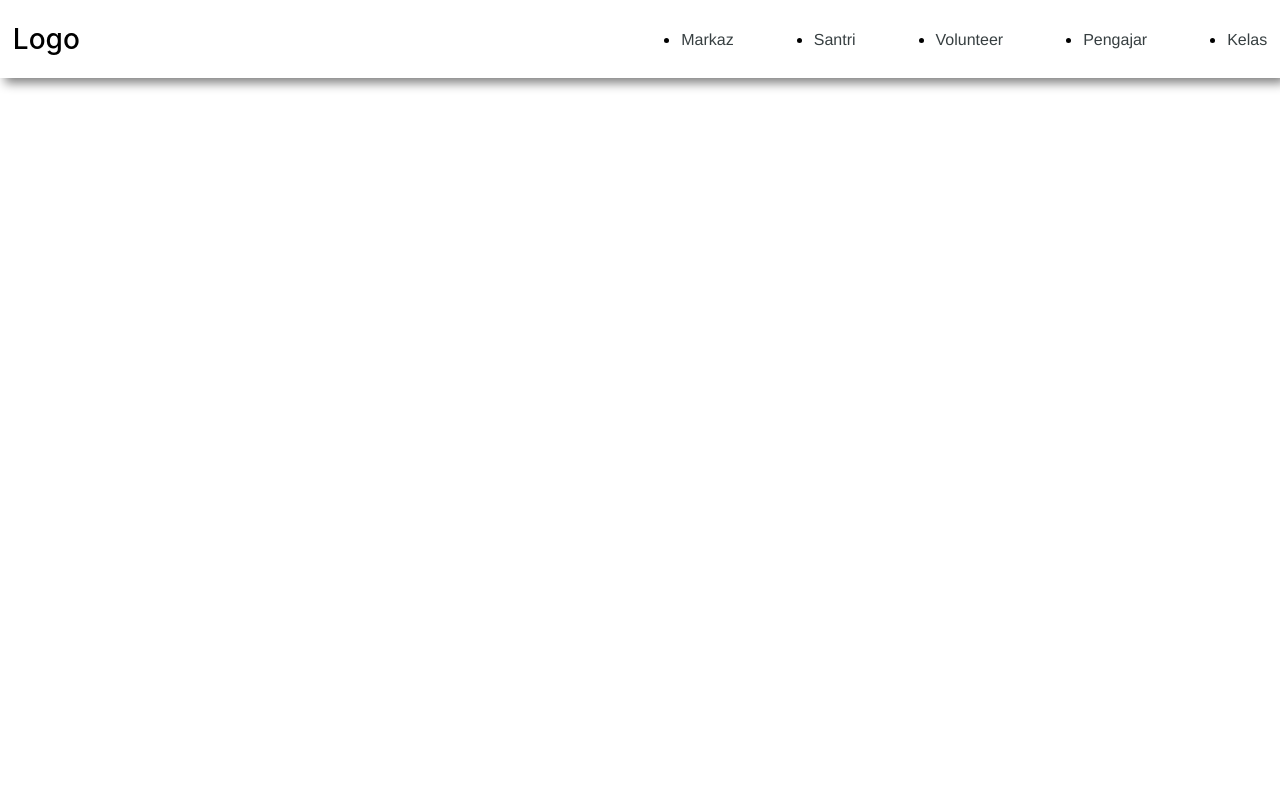
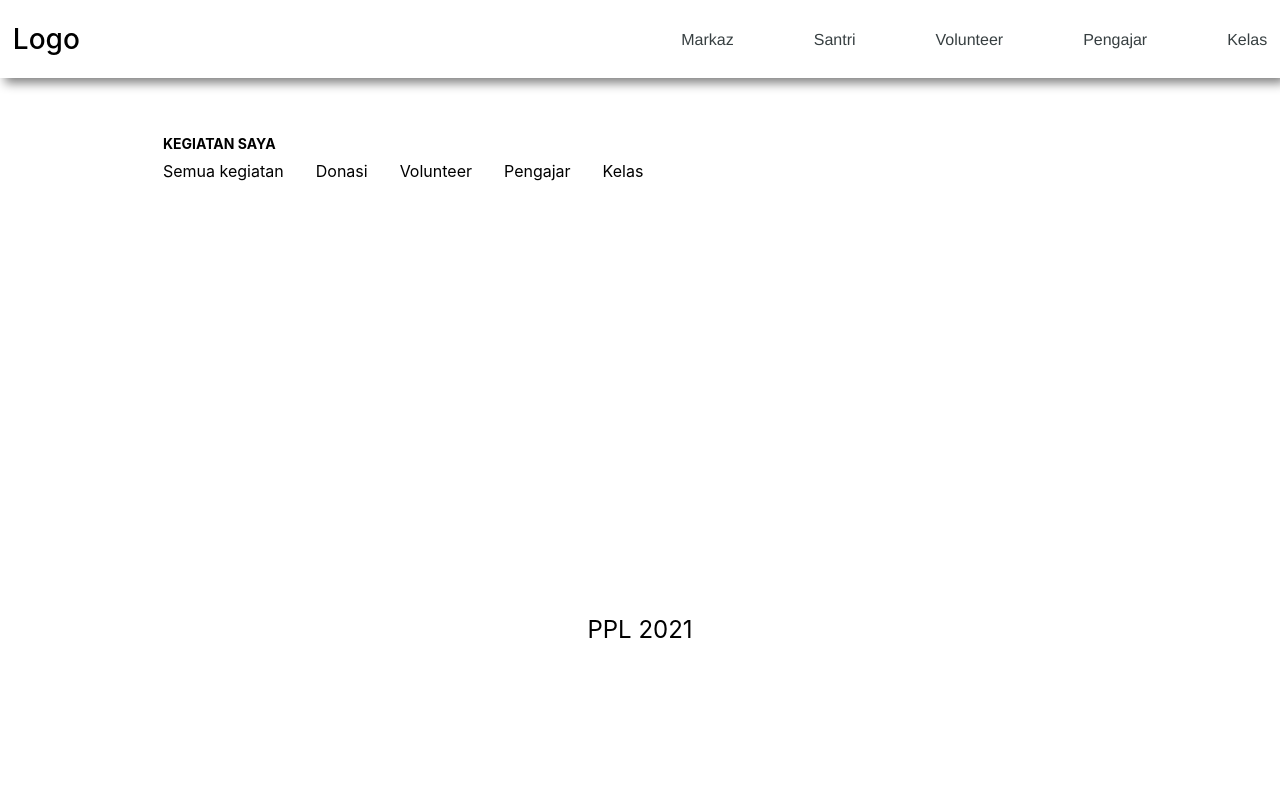
Before and after one commit to hazlazuardi/markaz-pillar-fe, a Next.js app: page /myactivity in a window 1280 px wide. Shown: the top 800 px of the page. Built offline with nearby package versions, Linux system fonts and the light colour scheme.

Commit message:
Added header for myactivity

```diff
--- a/pages/myactivity.js
+++ b/pages/myactivity.js
@@ -1,12 +1,33 @@
 //import Head from 'next/head'
 import styles from '../styles/Home.module.css'
 import Layout from "../component/layout"
+import Grid from '@material-ui/core/Grid'
+import Paper from '@material-ui/core/Paper'
 
 export default function Home() {
   return (
   <Layout>
-    <div className={styles.container}>
+    <div className={styles.container2}>
+      <Grid container
+        direction="column"
+        justifyContent="space-around"
+        alignItems="stretch">
+        <Grid item>
+          <h1 className={styles.kegiatan}>
+            KEGIATAN SAYA
+          </h1>
+        </Grid>
+        <Grid item>
+          <ul className={styles.list}>
+            <li className={styles.listitem}>Semua kegiatan</li>
+            <li className={styles.listitem}>Donasi</li>
+            <li className={styles.listitem}>Volunteer</li>
+            <li className={styles.listitem}>Pengajar</li>
+            <li className={styles.listitem}>Kelas</li>
+          </ul>
+        </Grid>
+      </Grid>
     </div>
-    </Layout>
+  </Layout>
   )
 }
--- a/styles/Home.module.css
+++ b/styles/Home.module.css
@@ -118,3 +118,29 @@
     flex-direction: column;
   }
 }
+
+.container2{
+  /* min-height: 100vh; */
+  padding: 48px 163px;
+  display: flex;
+  flex-direction: column;
+  /* justify-content: center; */
+  /* align-items: center; */
+  /* height: 100vh; */
+}
+
+.kegiatan{
+  font-size: 14px;
+}
+
+.list{
+  list-style-type: none;
+  padding: 0;
+  margin: 0;
+  display: flex;
+  flex-direction: row;
+}
+
+.listitem{
+  margin-right: 2rem;
+}
--- a/styles/Layout.module.css
+++ b/styles/Layout.module.css
@@ -29,6 +29,7 @@
     display: flex;
     justify-content: space-between;
     align-items: center;
+    list-style-type: none;
 }
 
 .navitem {
```
